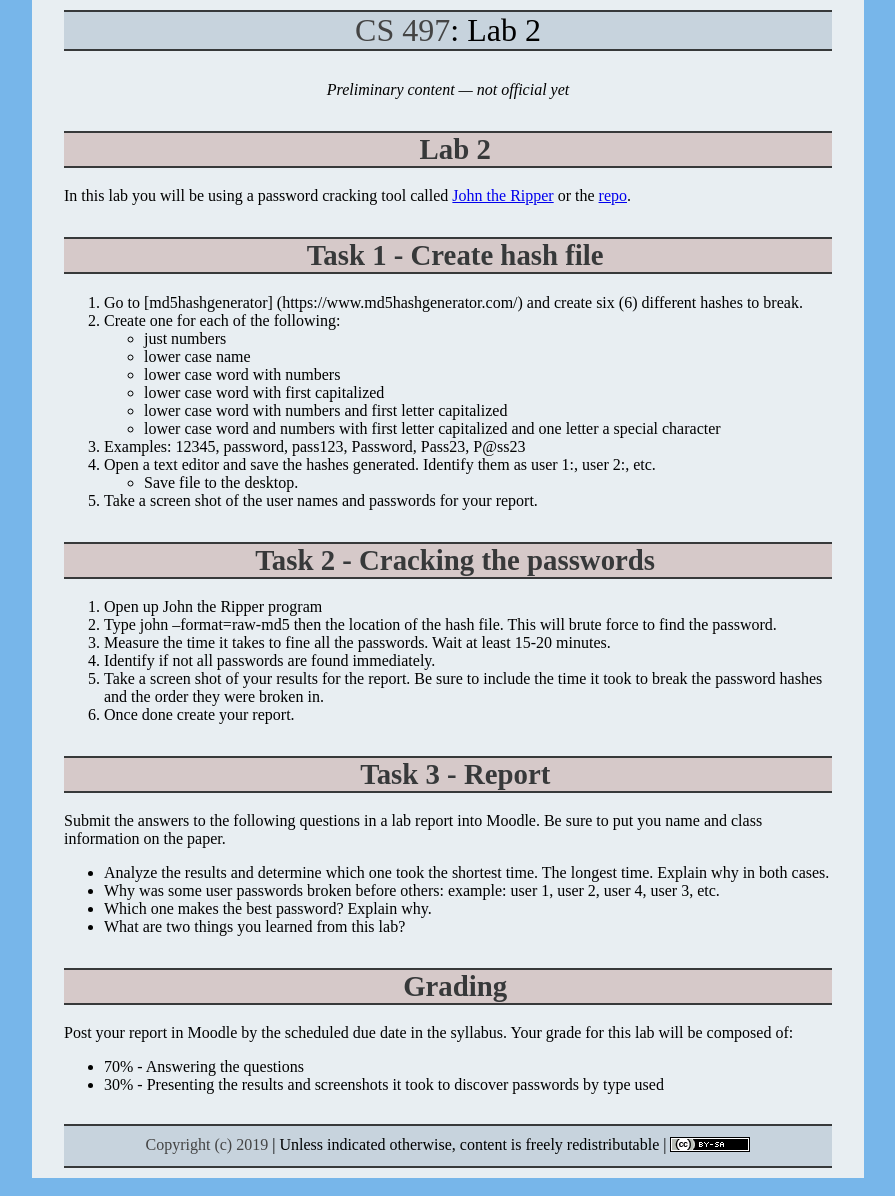
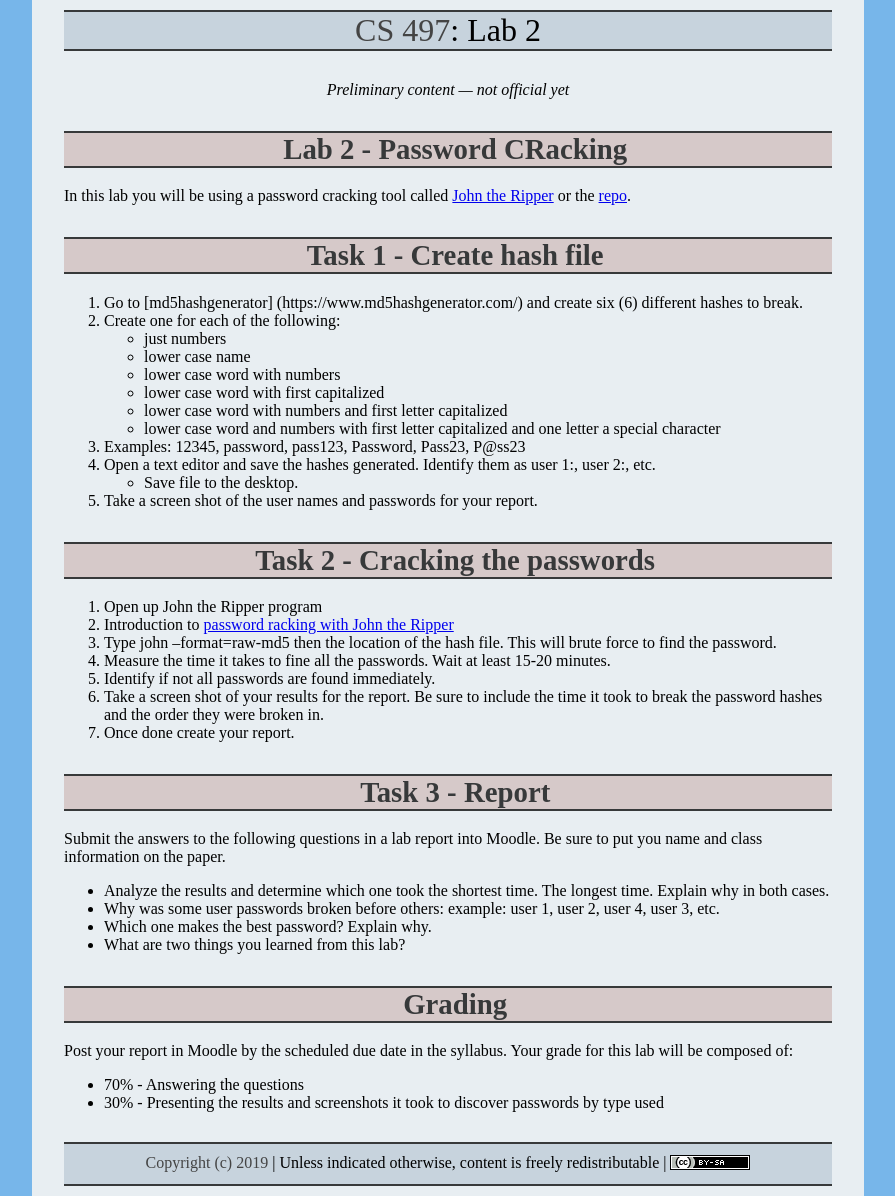
Before and after one commit to ycpcs/cs497-spring2019, a Jekyll site: the page built from labs/lab02.md, in a window 1280 px wide. Shown: the whole page, without its empty margins (192-1087 px from the left). Built offline with Jekyll 4.4.1, drawn with Linux system fonts in a browser that asks for light colours.

Commit message:
Update lab02.md

```diff
--- a/labs/lab02.md
+++ b/labs/lab02.md
@@ -3,7 +3,7 @@ layout: default
 title: "Lab 2"
 ---
 
-# Lab 2
+# Lab 2 - Password CRacking
 
 In this lab you will be using a password cracking tool called [John the Ripper](https://www.openwall.com/john/) or the [repo](https://github.com/magnumripper/JohnTheRipper).
 
@@ -26,13 +26,14 @@ character
 
 # Task 2 - Cracking the passwords
 1. Open up John the Ripper program
-2. Type john –format=raw-md5 then the location of the hash file. This will brute force to
+2. Introduction to [password racking with John the Ripper](https://www.youtube.com/watch?v=pNedfUt0F8k)
+3. Type john –format=raw-md5 then the location of the hash file. This will brute force to
 find the password.
-3. Measure the time it takes to fine all the passwords. Wait at least 15-20 minutes.
-4. Identify if not all passwords are found immediately.
-5. Take a screen shot of your results for the report. Be sure to include the time it took to
+4. Measure the time it takes to fine all the passwords. Wait at least 15-20 minutes.
+5. Identify if not all passwords are found immediately.
+6. Take a screen shot of your results for the report. Be sure to include the time it took to
 break the password hashes and the order they were broken in.
-6. Once done create your report.
+7. Once done create your report.
 
 # Task 3 - Report
 
```
